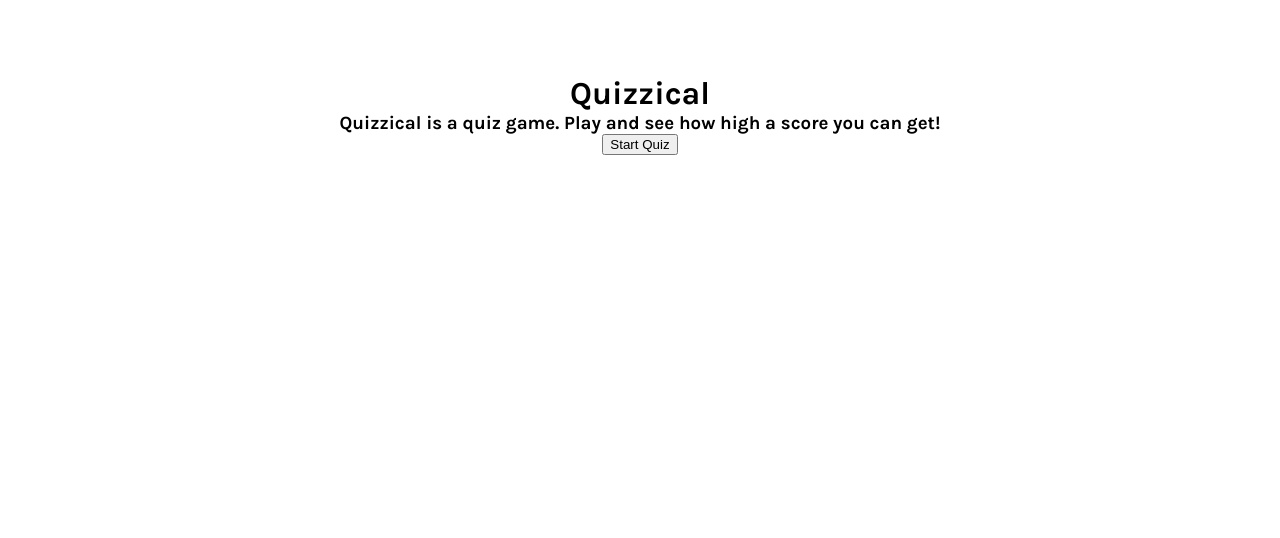
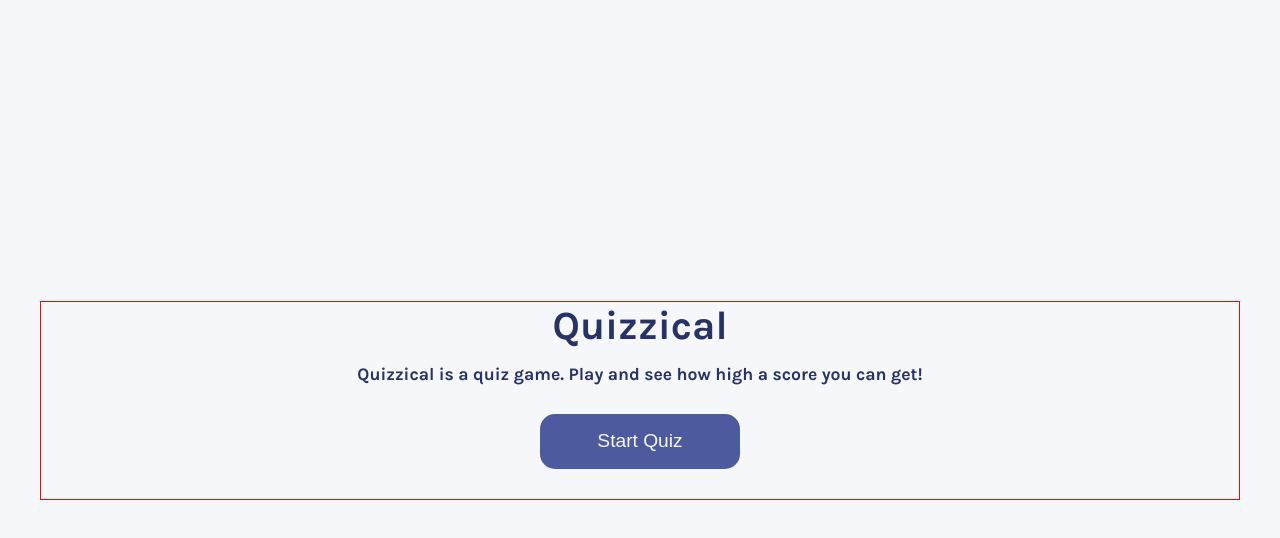
Before and after one commit to sheevak/quiz, a React (Create React App) app: page / in a window 1280 px wide. Shown: the top 538 px of the page. Built offline with nearby package versions, Linux system fonts and the light colour scheme.

Commit message:
Style home

```diff
--- a/src/App.js
+++ b/src/App.js
@@ -11,7 +11,7 @@ export default function App() {
     }
 
     return (
-        <div className="container">
+        <div className="app-container">
             {home ? <Home toggle={toggleHome}/> : <Quiz />}
         </div>
     )
--- a/src/components/Home.js
+++ b/src/components/Home.js
@@ -3,9 +3,9 @@ import React from "react"
 export default function Home(props) {
     return (
         <div className="home">
-            <h1>Quizzical</h1>
-            <h3>Quizzical is a quiz game. Play and see how high a score you can get!</h3>
-            <button onClick={props.toggle}>
+            <h1 className="home--header">Quizzical</h1>
+            <h3 className="home--description">Quizzical is a quiz game. Play and see how high a score you can get!</h3>
+            <button onClick={props.toggle} className="home--start">
                 Start Quiz
             </button>
         </div>
--- a/src/components/Quiz.js
+++ b/src/components/Quiz.js
@@ -2,6 +2,8 @@ import React from "react"
 
 export default function Quiz() {
     return (
-        <h1>Quiz</h1>
+        <div>
+            <h1>Quiz</h1>
+        </div>
     )
 }
--- a/src/styles.css
+++ b/src/styles.css
@@ -3,19 +3,50 @@
     box-sizing: border-box;
 }
 
+html, body {
+    height: 100%;
+}
+
 body {
     font-family: Karla, sans-serif;
+    background-color: #F5F7FB;
 }
 
-.container {
+.app-container {
+    height: 100vh;
+    padding: 75px 40px;
     display: flex;
+    flex-direction: column;
     justify-content: center;
-    align-items: stretch;
-    padding: 75px 40px;
 }
 
 .home {
     display: flex;
     flex-direction: column;
     align-items: center;
+    border: 1px solid red;
 }
+
+.home--header {
+    color: #293264;
+    font-size: 2.5em;
+}
+
+.home--description {
+    color: #293264;
+    font-size: 1.1em;
+    margin-top: 15px;
+}
+
+.home--start {
+    width: 200px;
+    height: 55px;
+    margin: 30px 0px;
+    background-color: #4D5B9E;
+    border: none;
+    border-radius: 15px;
+    cursor: pointer;
+
+    color: #F5F7FB;
+    font-size: 1.2em;
+}
```
